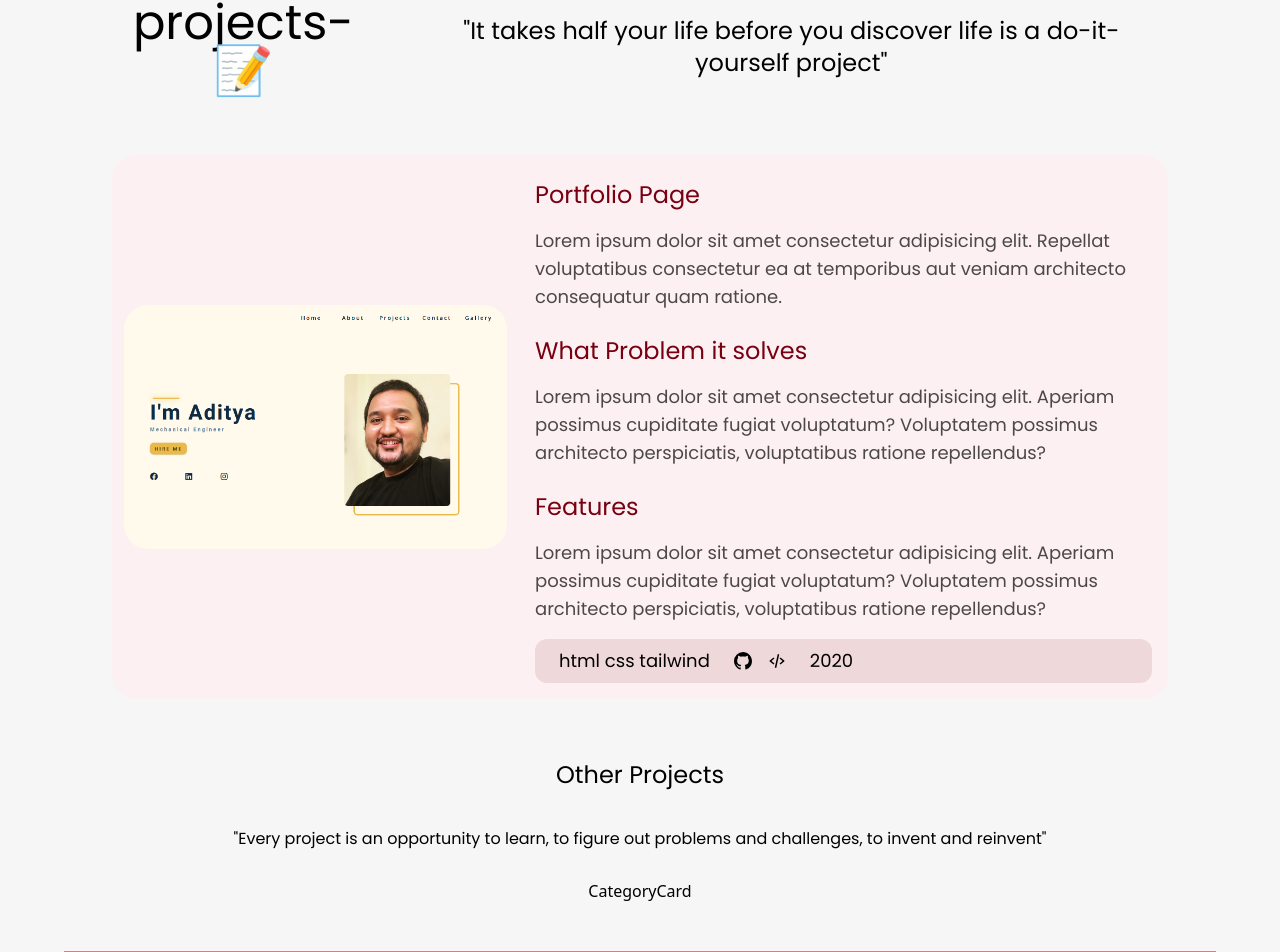
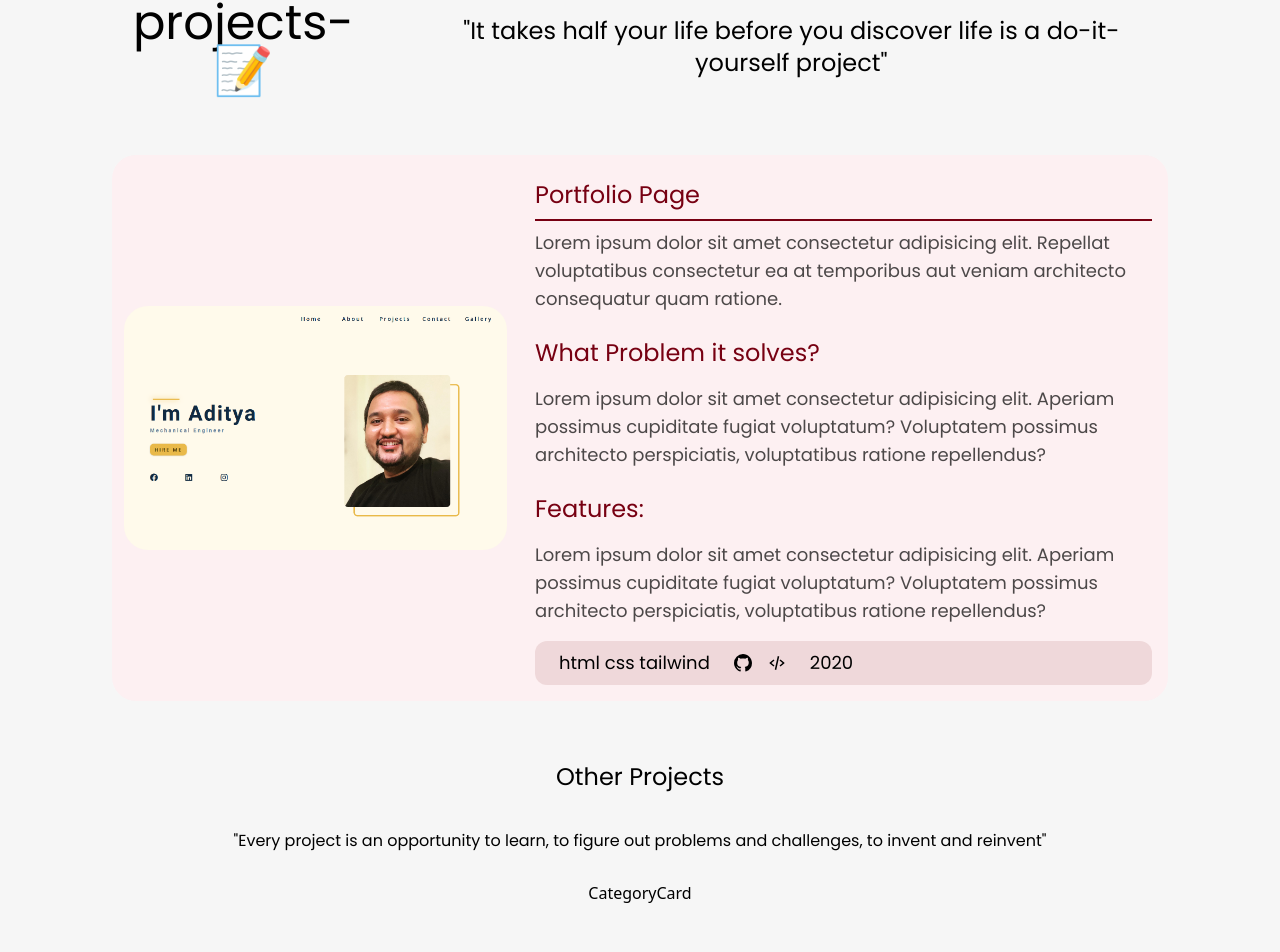
Before and after one commit to iamadityamall/personal-portfolio, a React (Create React App) app: page / in a window 1280 px wide. Shown: the part 1709-2661 px from the top of the page. Built offline with nearby package versions, Linux system fonts and the light colour scheme.

Commit message:
portfolio page updated

```diff
--- a/src/components/ProjectsCard.jsx
+++ b/src/components/ProjectsCard.jsx
@@ -17,7 +17,7 @@ const ProjectsCard = () => {
       {/* project info */}
       <div className="text-left flex flex-col space-y-4 font-Poppins p-4">
         <div className="flex flex-col space-y-2">
-          <h1 className="py-2 text-xl text-darkPurple lg:text-2xl">
+          <h1 className="py-2 text-xl text-darkPurple lg:text-2xl border-b-2 border-darkPurple">
             Portfolio Page
           </h1>
           <p className="text-black/70 text-sm lg:text-lg">
@@ -28,7 +28,7 @@ const ProjectsCard = () => {
         </div>
         <div className="flex flex-col space-y-2">
           <h1 className="py-2 text-xl text-darkPurple lg:text-2xl">
-            What Problem it solves
+            What Problem it solves?
           </h1>
           <p className="text-black/70 text-sm lg:text-lg">
             Lorem ipsum dolor sit amet consectetur adipisicing elit. Aperiam
@@ -37,7 +37,7 @@ const ProjectsCard = () => {
           </p>
         </div>
         <div className="flex flex-col space-y-2">
-          <h1 className="py-2 text-xl text-darkPurple lg:text-2xl">Features</h1>
+          <h1 className="py-2 text-xl text-darkPurple lg:text-2xl">Features:</h1>
           <p className="text-black/70 text-sm lg:text-lg">
             Lorem ipsum dolor sit amet consectetur adipisicing elit. Aperiam
             possimus cupiditate fugiat voluptatum? Voluptatem possimus
```
